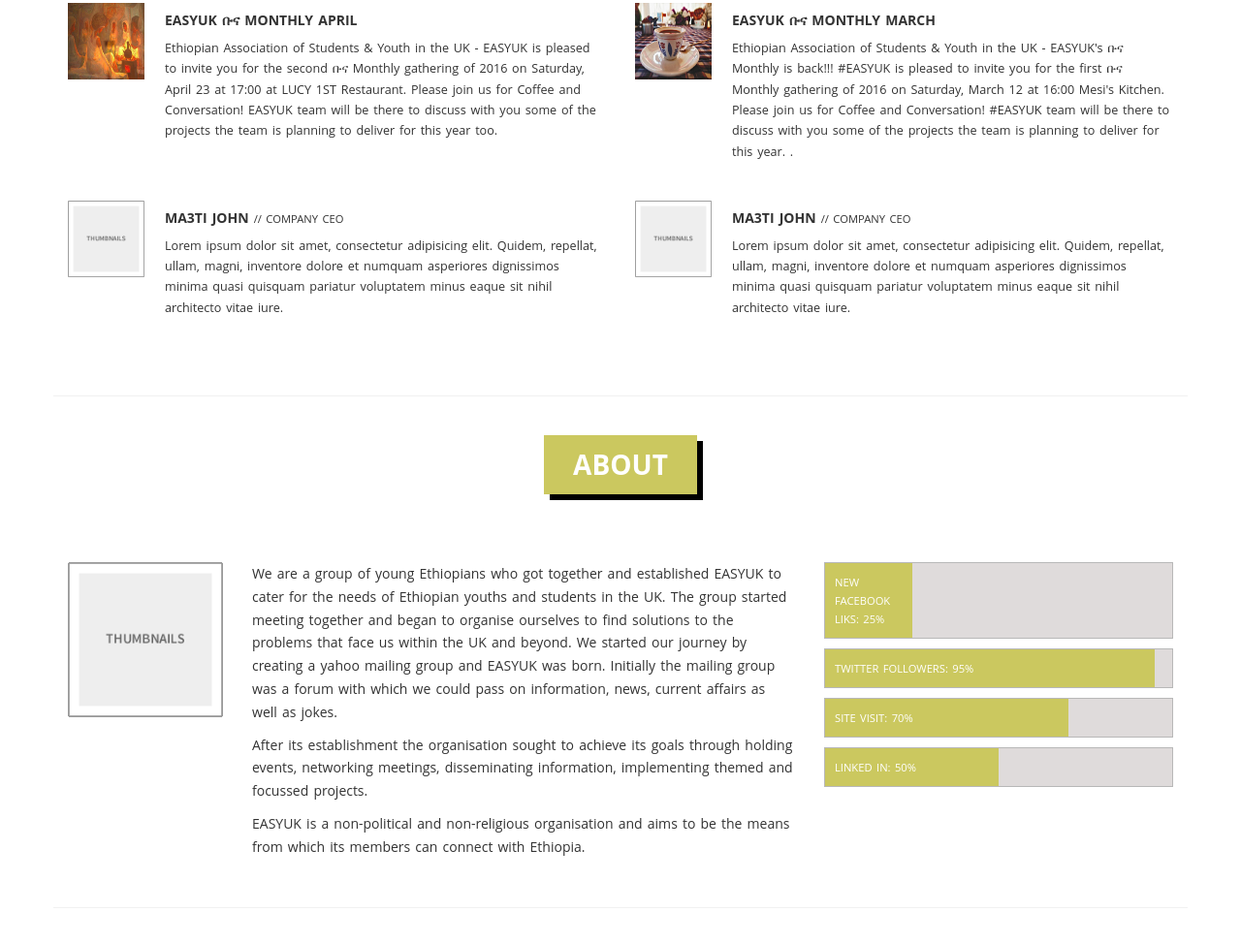
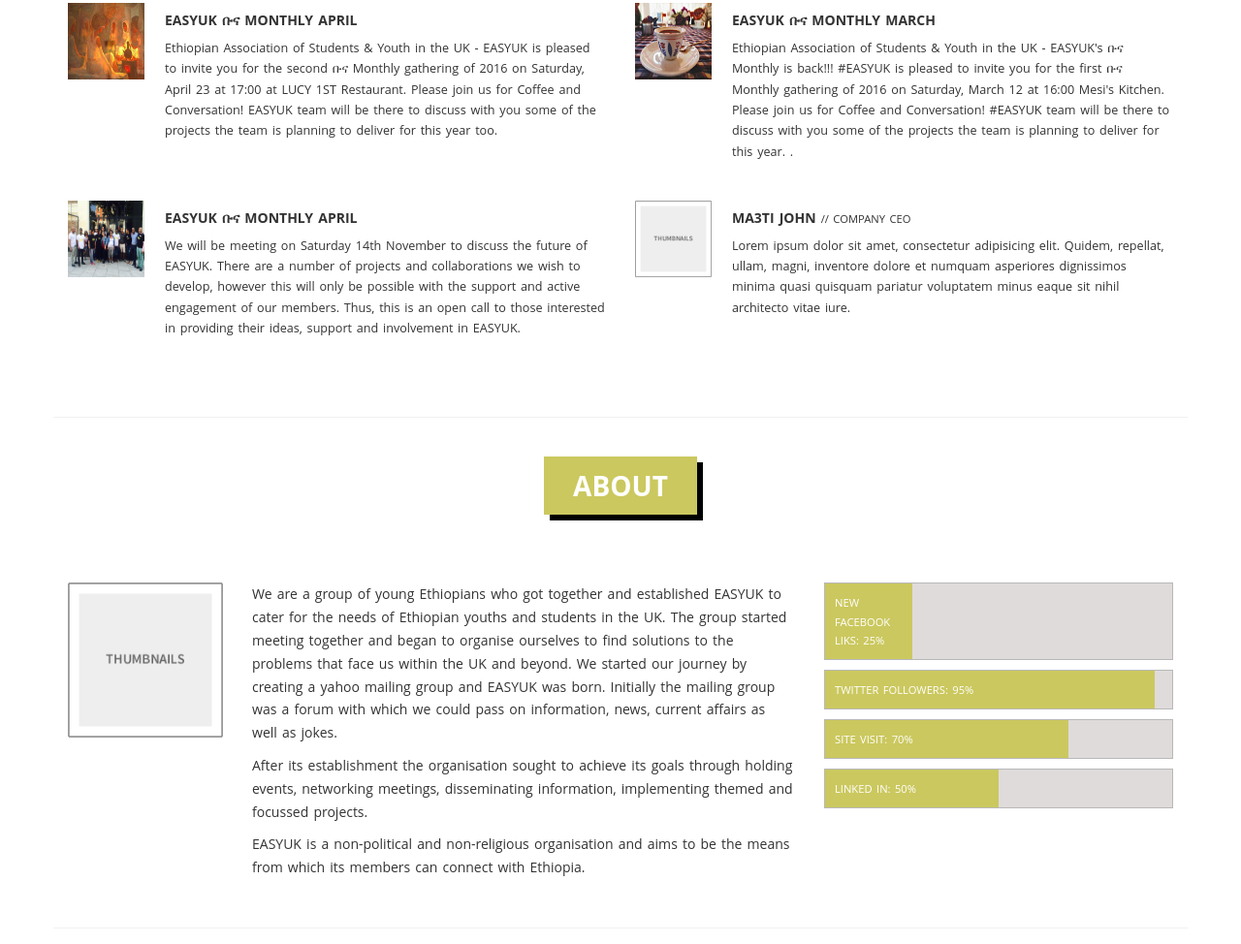
Before and after one commit to birukbk/EASYUK-website-project, a plain HTML site: page index.html in a window 1280 px wide. Shown: the part 3851-4825 px from the top of the page at 97% size. Drawn offline with Linux system fonts and the light colour scheme; a script that the page names is missing; files whose address does not match are found by name.

Commit message:
whole event changed

```diff
--- a/index.html
+++ b/index.html
@@ -255,9 +255,9 @@ Please join us for Coffee and Conversation! #EASYUK team will be there to discus
 .</p>
 		</div>
 		<div class="col-md-6">
-			<img src="images/Thumbnail_Placeholder.png" alt="" width="79" height="79" class="pull-left"/>
-			<h4 class="text-uppercase">ma3ti john <span>// company ceo</span></h4>
-			<p>Lorem ipsum dolor sit amet, consectetur adipisicing elit. Quidem, repellat, ullam, magni, inventore dolore et numquam asperiores dignissimos minima quasi quisquam pariatur voluptatem minus eaque sit nihil architecto vitae iure.</p>
+			<img src="images/easyuk_guys.jpg" alt="" width="79" height="79" class="pull-left"/>
+			<h4 class="text-uppercase">EASYUK ቡና Monthly April <span> </span></h4>
+			<p>We will be meeting on Saturday 14th November to discuss the future of EASYUK. There are a number of projects and collaborations we wish to develop, however this will only be possible with the support and active engagement of our members. Thus, this is an open call to those interested in providing their ideas, support and involvement in EASYUK.</p>
 		</div>
 		<div class="col-md-6">
 			<img src="images/Thumbnail_Placeholder.png" alt="" width="79" height="79" class="pull-left"/>
```
Also changed, not shown: images/easyuk_guys.jpg (added).
